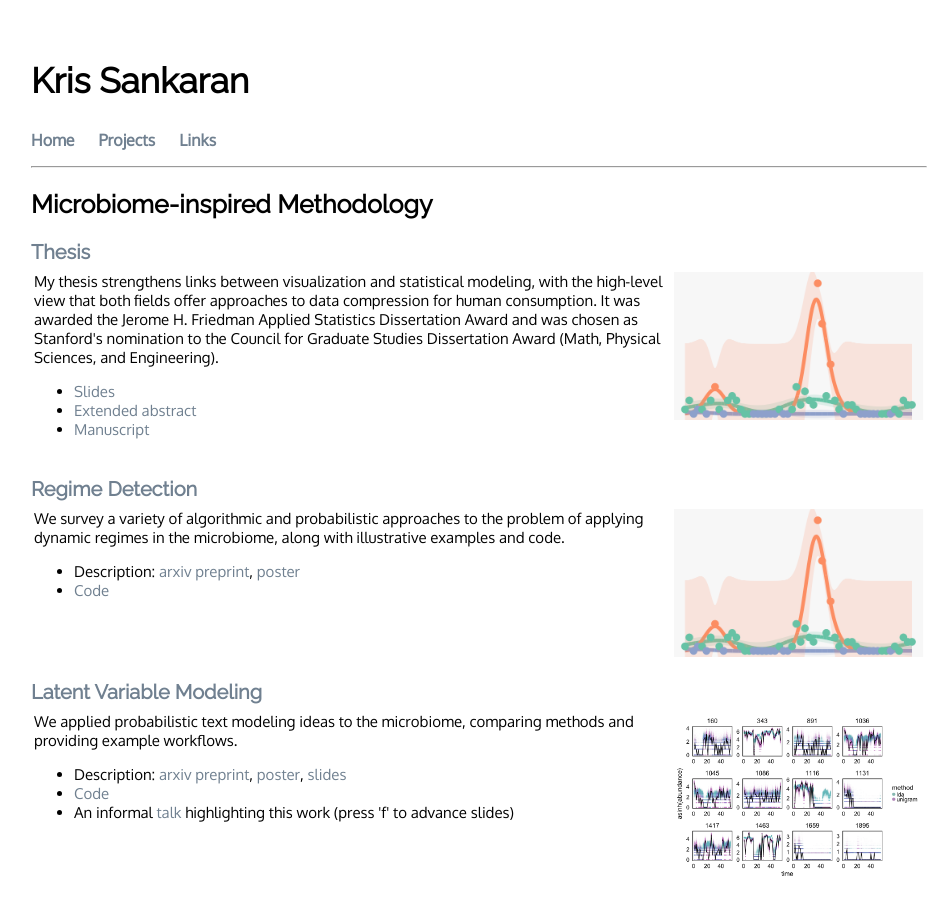
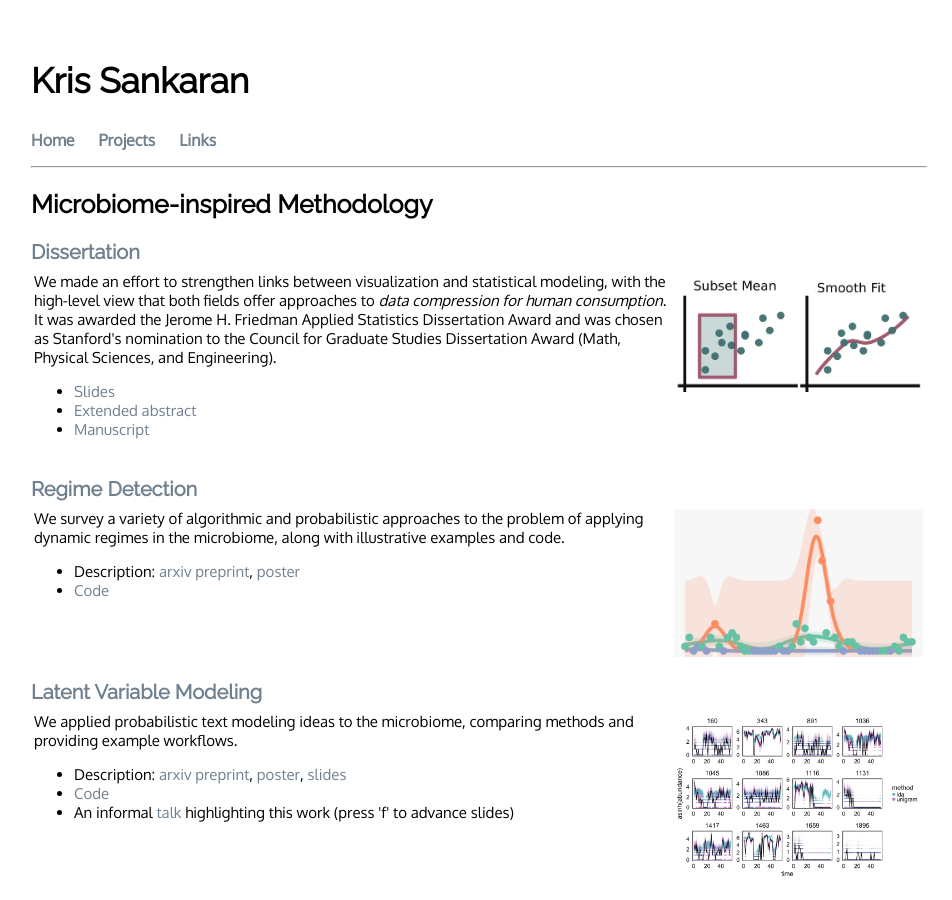
Before and after one commit to krisrs1128/personal-site, a Jekyll site: the page built from projects/projects.html, in a window 1280 px wide and 900 px high. Shown: the whole window, without its empty margins (161-1113 px from the left). Built offline with Jekyll 4.4.1, drawn with Linux system fonts in a browser that asks for light colours.

Commit message:
update image for thesis section

```diff
--- a/projects/projects.html
+++ b/projects/projects.html
@@ -22,14 +22,14 @@ title: Kris Sankaran
 
 <div>
     <h2 class="subtitle"> Microbiome-inspired Methodology </h2>
-    <h3 class="subsubtitle"><a href="https://searchworks.stanford.edu/view/12375828">Thesis</a></h3>
+    <h3 class="subsubtitle"><a href="https://searchworks.stanford.edu/view/12375828">Dissertation</a></h3>
     <table>
 	      <tr>
 	          <td class="essay">
-                My thesis strengthens links between visualization and
-                statistical modeling, with the high-level view that both
-                fields offer approaches to data compression for human
-                consumption. It was awarded the Jerome H. Friedman Applied
+                We made an effort to strengthen links between visualization and
+                statistical modeling, with the high-level view that both fields
+                offer approaches to <i>data compression for human
+                consumption</i>. It was awarded the Jerome H. Friedman Applied
                 Statistics Dissertation Award and was chosen as Stanford's
                 nomination to the Council for Graduate Studies Dissertation
                 Award (Math, Physical Sciences, and Engineering).
@@ -40,7 +40,7 @@ title: Kris Sankaran
                 </ul>
             </td>
             <td>
-                <img src="../figure/igp_abt_fits.png" width="250">
+                <img src="../figure/thesis_motivation.png" width="250">
             </td>
         </tr>
     </table>
```
Also changed, not shown: figure/thesis_motivation.png (added).
